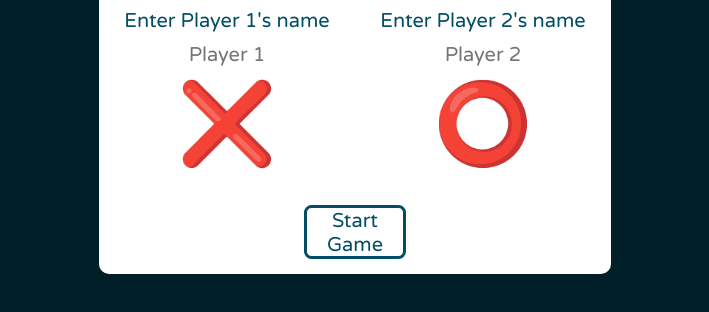
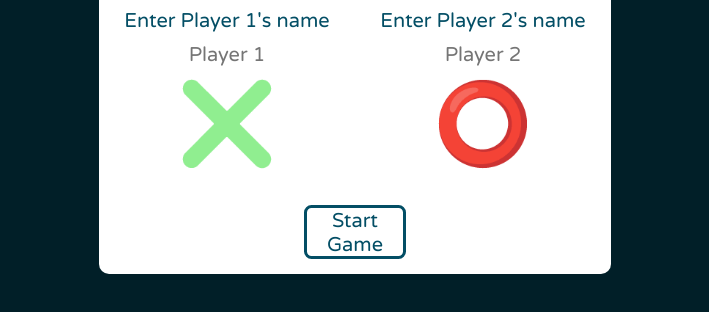
Before and after one commit to tylertran349/tic-tac-toe, a plain HTML site: page index.html in a window 1280 px wide. Shown: the part 306-618 px from the top of the page, without its empty margins (285-994 px from the left). Drawn offline with Linux system fonts and the light colour scheme.

Commit message:
Fix 'X' emoji color on Windows PCs

```diff
--- a/style.css
+++ b/style.css
@@ -132,7 +132,8 @@ button:hover:enabled {
 }
 
 #player-1-icon {
-    color: #90EE90;
+    color: transparent;
+    text-shadow: 0 0 0 #90EE90; /* Workaround to fill emoji with green color */
     font-size: 8rem;
 }
 
```
